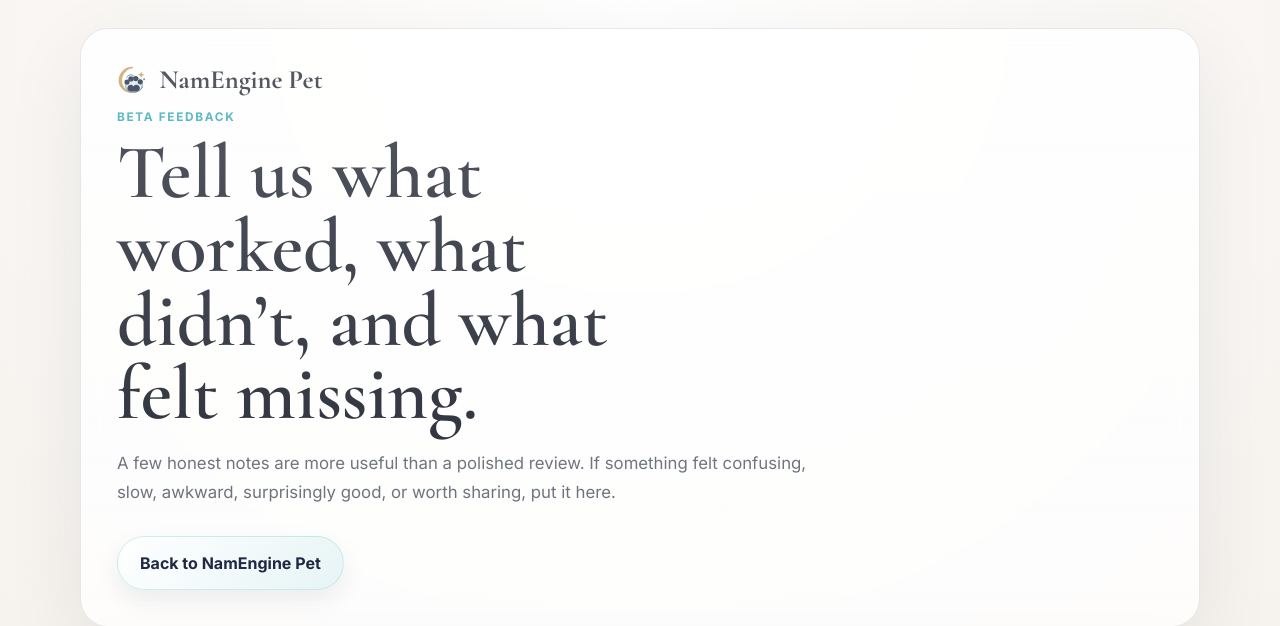
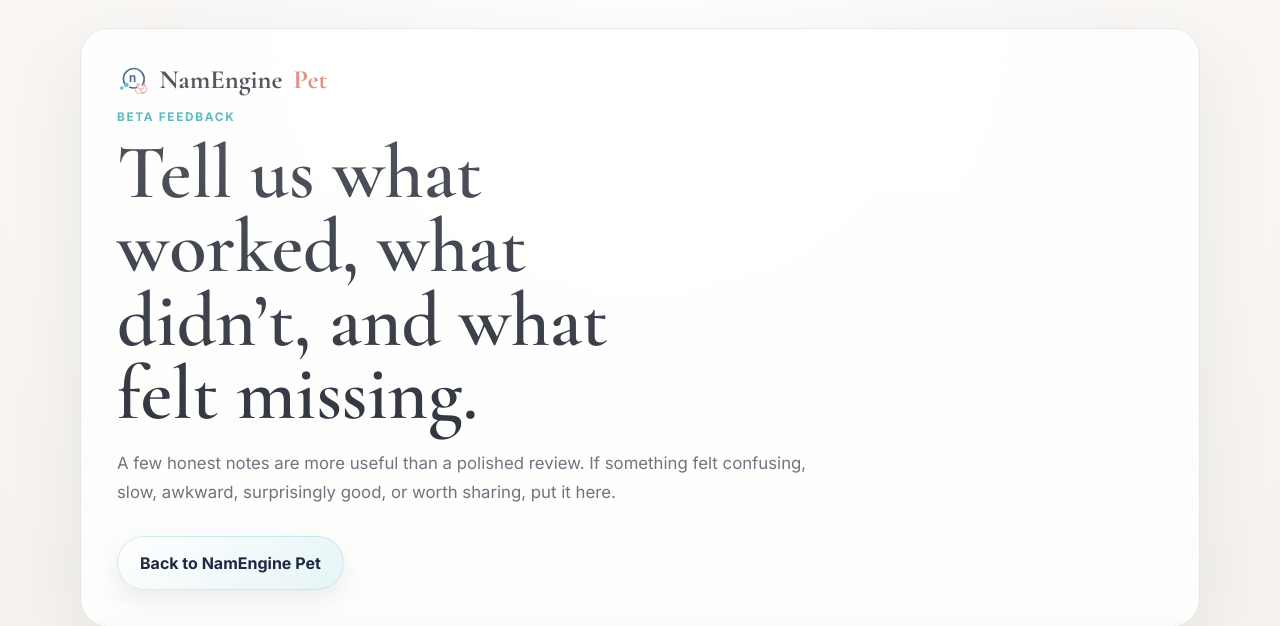
Before and after one commit to pickleball-dan/namengine-pet-app, a Flask app: template templates/feedback.html in a window 1280 px wide. Shown: the top 626 px of the page. Run offline with Flask 3, Linux system fonts and the light colour scheme; the template is opened without the code that fills it, so the values that code supplies are empty.

Commit message:
Unify Pet logo accent color

```diff
--- a/static/styles.css
+++ b/static/styles.css
@@ -7,6 +7,7 @@
   --line: rgba(31, 36, 48, 0.1);
   --accent: #2ea7b0;
   --accent-deep: #1a223f;
+  --pet-accent: #d86f63;
   --accent-soft: rgba(46, 167, 176, 0.12);
   --glow: rgba(46, 167, 176, 0.16);
   --shadow: 0 24px 80px rgba(27, 35, 54, 0.08);
@@ -119,6 +120,10 @@ a { color: inherit; }
   width: 1.18em;
   height: 1.18em;
   background: url("images/namengine-pet-mark.svg") center / contain no-repeat;
+}
+
+.brand-product {
+  color: var(--pet-accent);
 }
 
 .small-logo {
--- a/templates/feedback.html
+++ b/templates/feedback.html
@@ -14,7 +14,7 @@
   <main class="shell home-shell feedback-shell">
     <section class="hero-card feedback-hero">
       <div>
-        <span class="brand-lockup small-logo">NamEngine Pet</span>
+        <span class="brand-lockup small-logo">NamEngine <span class="brand-product">Pet</span></span>
         <p class="eyebrow">Beta feedback</p>
         <h1>Tell us what worked, what didn’t, and what felt missing.</h1>
         <p class="lede">A few honest notes are more useful than a polished review. If something felt confusing, slow, awkward, surprisingly good, or worth sharing, put it here.</p>
--- a/templates/feedback_responses.html
+++ b/templates/feedback_responses.html
@@ -13,7 +13,7 @@
   <main class="shell results-shell">
     <section class="results-header results-header-grid">
       <div>
-        <span class="brand-lockup small-logo">NamEngine Pet</span>
+        <span class="brand-lockup small-logo">NamEngine <span class="brand-product">Pet</span></span>
         <p class="eyebrow">Beta feedback</p>
         <h1>Tester responses.</h1>
       </div>
--- a/templates/index.html
+++ b/templates/index.html
@@ -32,7 +32,7 @@
           <a class="feedback-mini-link" href="{{ url_for('feedback') }}">Give beta feedback</a>
         </div>
         {% endif %}
-        <span class="brand-lockup">NamEngine Pet</span>
+        <span class="brand-lockup">NamEngine <span class="brand-product">Pet</span></span>
         <p class="eyebrow">Thoughtful pet naming, without the noise</p>
         <h1>Find the name that fits the personality coming home with you.</h1>
         <p class="home-subheading">Discover pet names that match your taste, their energy, and the life you imagine together.</p>
--- a/templates/name_detail.html
+++ b/templates/name_detail.html
@@ -13,7 +13,7 @@
   <main class="shell detail-shell">
     <section class="detail-hero hero-card detail-grid">
       <div>
-        <span class="brand-lockup small-logo">NamEngine Pet</span>
+        <span class="brand-lockup small-logo">NamEngine <span class="brand-product">Pet</span></span>
         <p class="eyebrow">{{ round_label }} · Name detail</p>
         <h1>{{ name.name }}</h1>
         <p class="pronunciation detail-pronunciation">/{{ name.pronunciation }}/</p>
--- a/templates/original_index.html
+++ b/templates/original_index.html
@@ -18,7 +18,7 @@
           <a class="feedback-mini-link" href="{{ url_for('feedback') }}">Give beta feedback</a>
         </div>
         {% endif %}
-        <span class="brand-lockup">NamEngine Pet</span>
+        <span class="brand-lockup">NamEngine <span class="brand-product">Pet</span></span>
         <p class="eyebrow">Original Pet Name Studio</p>
         <h1>Create a pet name that feels like it could only come from your life.</h1>
         <div class="hero-actions dual-actions">
--- a/templates/original_results.html
+++ b/templates/original_results.html
@@ -26,7 +26,7 @@
 <body>
   <main class="shell results-shell">
     <section class="hero-card original-hero-card original-hero-wide-title original-results-hero">
-      <span class="brand-lockup">NamEngine Pet</span>
+      <span class="brand-lockup">NamEngine <span class="brand-product">Pet</span></span>
       <p class="eyebrow">Original Pet Name Studio</p>
       <h1>Here are original pet names created for your taste.</h1>
       <div class="results-header-links">
--- a/templates/results.html
+++ b/templates/results.html
@@ -13,7 +13,7 @@
   <main class="shell results-shell">
     <section class="results-header results-header-grid">
       <div>
-        <span class="brand-lockup small-logo">NamEngine Pet</span>
+        <span class="brand-lockup small-logo">NamEngine <span class="brand-product">Pet</span></span>
         <p class="eyebrow">{{ round_label }}</p>
         <h1>{% if round_number == 1 %}Take a look at these pet names.{% elif round_number == 2 %}Do these names feel closer to what you want?{% else %}Can you hear yourself calling one of these?{% endif %}</h1>
       </div>
--- a/templates/shared_shortlist.html
+++ b/templates/shared_shortlist.html
@@ -27,7 +27,7 @@
   <main class="shell results-shell shared-shortlist">
     <section class="results-header results-header-grid">
       <div>
-        <span class="brand-lockup small-logo">NamEngine Pet</span>
+        <span class="brand-lockup small-logo">NamEngine <span class="brand-product">Pet</span></span>
         <p class="eyebrow">Shared {{ round_label }}</p>
         <h1>A saved NamEngine Pet list.</h1>
         <div class="results-header-links">
```
Also changed, not shown: static/images/namengine-pet-card-share-v2.jpg, static/images/namengine-pet-logo.jpg, static/images/namengine-pet-logo.png, static/images/namengine-pet-mark.svg.
